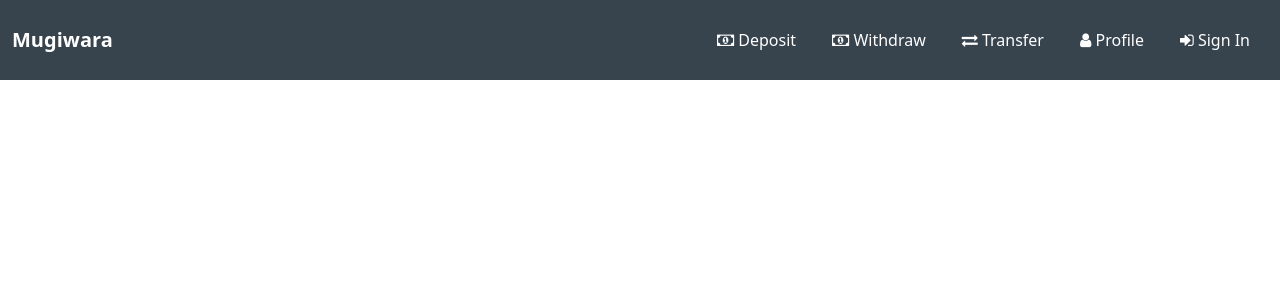
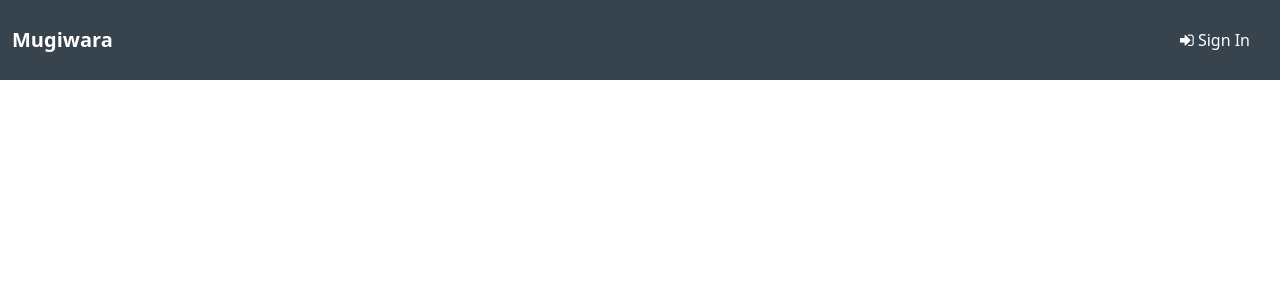
Before and after one commit to radioactive17/Mugiwara, a Django app: page / in a window 1280 px wide. Shown: the top 300 px of the page. Run offline with Django 5.2, Linux system fonts and the light colour scheme.

Commit message:
Removes the nav item when the user is not authenticated.

```diff
--- a/users/templates/users/base.html
+++ b/users/templates/users/base.html
@@ -15,35 +15,46 @@
     <div>
         <nav class="navbar navbar-light navbar-expand-md sticky-top navigation-clean-button"
             style="height:80px;background-color:#37434d;color:#ffffff;">
-            <div class="container-fluid"><a class="navbar-brand" href="{% url  'mugiwara' %}">Mugiwara</a><button
-                    data-bs-toggle="collapse" class="navbar-toggler" data-bs-target="#navcol-1"><span
-                        class="visually-hidden">Toggle navigation</span><span
-                        class="navbar-toggler-icon"></span></button>
+            <div class="container-fluid">
+                <a class="navbar-brand" href="{% url 'mugiwara' %}">Mugiwara</a>
+                <button data-bs-toggle="collapse" class="navbar-toggler" data-bs-target="#navcol-1">
+                    <span class="visually-hidden">Toggle navigation</span>
+                    <span class="navbar-toggler-icon"></span>
+                </button>
                 <div class="collapse navbar-collapse" id="navcol-1">
                     <ul class="navbar-nav ms-auto">
-                        <li class="nav-item"><a class="nav-link" style="color:#ffffff;" href="#">
-                            <!-- <i class="fa fa-home"></i>&nbsp;Deposit</a></li> -->
-                            <i class="fa fa-money"></i>&nbsp;Deposit</a></li>
-                        <li class="nav-item"><a class="nav-link" style="color:#ffffff;" href="#"><i
-                                    class="fa fa-money"></i>&nbsp;Withdraw</a></li>
-                        <li class="nav-item"><a class="nav-link" style="color:#ffffff;" href="#"><i
-                                        class="fa fa-exchange"></i>&nbsp;Transfer</a></li>
-                        <li class="nav-item"><a class="nav-link" style="color:#ffffff;" href="{% url 'profile'%}"><i
-                                        class="fa fa-user"></i>&nbsp;Profile</a></li>
-                        <!-- <li class="nav-item"><a class="nav-link" style="color:#ffffff;" href="#"><i
-                                    class="fa fa-user-circle-o"></i>&nbsp;Portfolio</a></li> -->
                         {% if user.is_authenticated %}
                             <li class="nav-item">
-                                <form id="frm_logout" class ="nav-link" style="color:#ffffff;" action="{% url 'logout' %}" method="post">
+                                <a class="nav-link" style="color:#ffffff;" href="#"><i
+                                        class="fa fa-money"></i>&nbsp;Deposit</a>
+                            </li>
+                            <li class="nav-item">
+                                <a class="nav-link" style="color:#ffffff;" href="#"><i
+                                        class="fa fa-money"></i>&nbsp;Withdraw</a>
+                            </li>
+                            <li class="nav-item">
+                                <a class="nav-link" style="color:#ffffff;" href="#"><i
+                                        class="fa fa-exchange"></i>&nbsp;Transfer</a>
+                            </li>
+                            <li class="nav-item">
+                                <a class="nav-link" style="color:#ffffff;" href="{% url 'profile' %}"><i
+                                        class="fa fa-user"></i>&nbsp;Profile</a>
+                            </li>
+                        {% endif %}
+                        {% if user.is_authenticated %}
+                        <li class="nav-item">
+                            <form id="frm_logout" class="nav-link" style="color:#ffffff;" action="{% url 'logout' %}"
+                                method="post">
                                 {% csrf_token %}
-                                    <a style="color:#ffffff;" href="javascript:{}" onclick="document.getElementById('frm_logout').submit(); return false;">
-                                        <i class="fa fa-sign-in"></i>&nbsp;Logout</a></iclass>
+                                <a style="color:#ffffff;" href="javascript:{}"
+                                    onclick="document.getElementById('frm_logout').submit(); return false;">
+                                    <i class="fa fa-sign-in"></i>&nbsp;Logout</a>
                             </form>
-                                <!-- -->
                         </li>
                         {% else %}
-                            <li class="nav-item dropdown"><a class="nav-link" style="color:#ffffff;" href="{% url 'login' %}"><i
-                                class="fa fa-sign-in"></i>&nbsp;Sign In</a>
+                        <li class="nav-item dropdown">
+                            <a class="nav-link" style="color:#ffffff;" href="{% url 'login' %}">
+                                <i class="fa fa-sign-in"></i>&nbsp;Sign In</a>
                         </li>
                         {% endif %}
                     </ul>
--- a/users/templates/users/login.html
+++ b/users/templates/users/login.html
@@ -30,7 +30,7 @@
                     </div>
                 </div>
                 <div class="login-box-content">
-                        <form method = "POST">
+                    <form method="POST">
                         {% csrf_token %}
                         {{ form|crispy }}
                         <a href="#l" class="forgot-link float-right text-primary">Forgot password?</a><br>
```
Also changed, not shown: db.sqlite3, 2 other files. Lines whose indentation alone changed are shown as unchanged.
